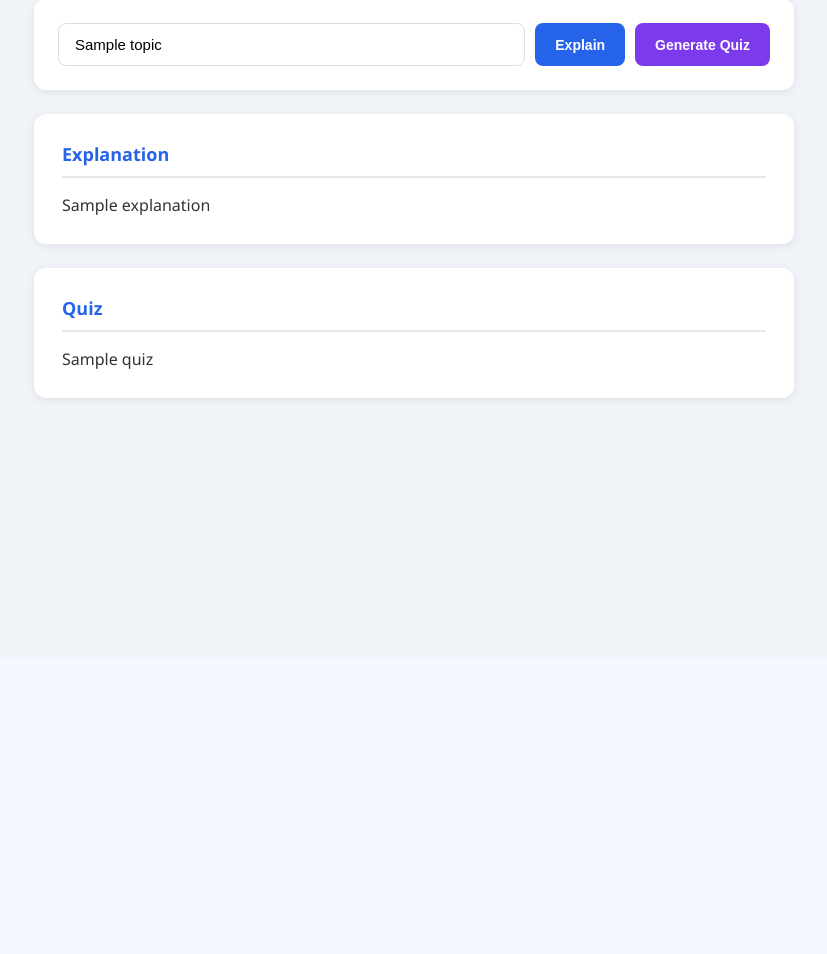
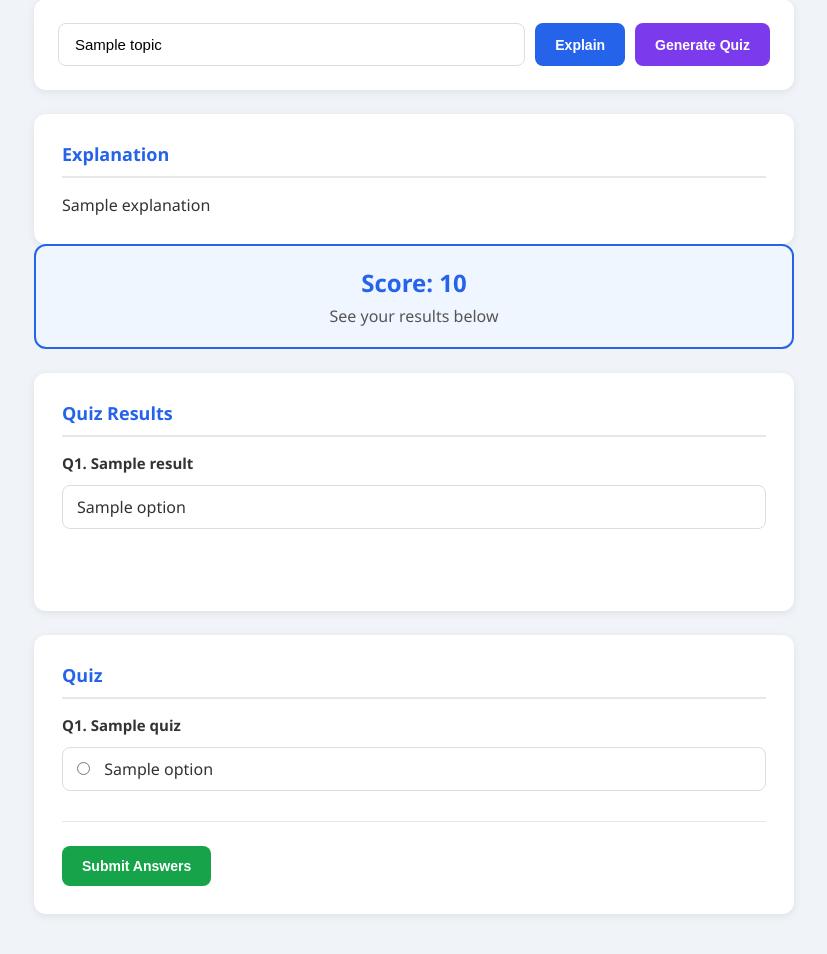
Before and after one commit to Rajdeep5019/ai-study-assistant, a Flask app: template web_study_assistant/templates/index.html in a window 1280 px wide. Shown: the part 142-1096 px from the top of the page, without its empty margins (226-1053 px from the left). Before the commit the page ends 544 px from the top, so only its background shows below. Run offline with Flask 3, Linux system fonts and the light colour scheme; the template is opened without the code that fills it: most values are stand-ins (such as "Sample title", 1, 10 or a date in 2020).

Commit message:
Fix radio button validation issue

````diff
--- a/web_study_assistant/app.py
+++ b/web_study_assistant/app.py
@@ -1,4 +1,5 @@
 import re
+import json
 from flask import Flask, render_template, request
 from groq import Groq
 import os
@@ -29,26 +30,67 @@ def generate_quiz(topic):
     response = client.chat.completions.create(
         model="llama-3.3-70b-versatile",
         messages=[
-            {"role": "system", "content": "You are a quiz generator. Generate exactly 3 multiple choice questions with 4 options each. At the end clearly write the correct answers."},
-            {"role": "user", "content": f"Generate a quiz on this topic: {topic}"}
+            {"role": "system", "content": """You are a quiz generator. Return ONLY a JSON array with exactly 3 questions. No extra text before or after. Format:
+[
+  {
+    "question": "question text",
+    "options": ["option A", "option B", "option C", "option D"],
+    "answer": "option A"
+  }
+]"""},
+            {"role": "user", "content": f"Generate a quiz on: {topic}"}
         ]
     )
     result = response.choices[0].message.content
-    return convert_markdown(result)
+    result = result.strip()
+    if result.startswith("```"):
+        result = result.split("```")[1]
+        if result.startswith("json"):
+            result = result[4:]
+    return json.loads(result)
 
 @app.route("/", methods=["GET", "POST"])
 def index():
     explanation = None
     quiz = None
     topic = None
+    score = None
+    results = None
+
     if request.method == "POST":
         topic = request.form.get("topic")
         action = request.form.get("action")
+
         if action == "explain":
             explanation = explain_topic(topic)
+
         elif action == "quiz":
             quiz = generate_quiz(topic)
-    return render_template("index.html", explanation=explanation, quiz=quiz, topic=topic)
+
+        elif action == "submit_quiz":
+            quiz_data = json.loads(request.form.get("quiz_data"))
+            correct = 0
+            results = []
+            for i, q in enumerate(quiz_data):
+                user_answer = request.form.get(f"q{i}")
+                is_correct = user_answer == q["answer"]
+                if is_correct:
+                    correct += 1
+                results.append({
+                    "question": q["question"],
+                    "options": q["options"],
+                    "correct_answer": q["answer"],
+                    "user_answer": user_answer,
+                    "is_correct": is_correct
+                })
+            score = f"{correct}/{len(quiz_data)}"
+
+    return render_template("index.html",
+                         explanation=explanation,
+                         quiz=quiz,
+                         topic=topic,
+                         score=score,
+                         results=results)
 
 if __name__ == "__main__":
     app.run(debug=False, host="0.0.0.0", port=int(os.environ.get("PORT", 5000)))
--- a/web_study_assistant/templates/index.html
+++ b/web_study_assistant/templates/index.html
@@ -4,84 +4,35 @@
     <title>AI Study Assistant</title>
     <style>
         * { margin: 0; padding: 0; box-sizing: border-box; }
-
-        body {
-            font-family: 'Segoe UI', sans-serif;
-            background: #f0f4f8;
-            color: #333;
-        }
-
-        header {
-            background: #2563eb;
-            color: white;
-            padding: 20px 40px;
-        }
-
+        body { font-family: 'Segoe UI', sans-serif; background: #f0f4f8; color: #333; }
+        header { background: #2563eb; color: white; padding: 20px 40px; }
         header h1 { font-size: 28px; }
         header p { font-size: 14px; opacity: 0.8; margin-top: 4px; }
-
-        .container {
-            max-width: 800px;
-            margin: 40px auto;
-            padding: 0 20px;
-        }
-
-        .search-box {
-            background: white;
-            padding: 24px;
-            border-radius: 12px;
-            box-shadow: 0 2px 8px rgba(0,0,0,0.08);
-            display: flex;
-            gap: 10px;
-        }
-
-        .search-box input {
-            flex: 1;
-            padding: 12px 16px;
-            border: 1px solid #ddd;
-            border-radius: 8px;
-            font-size: 15px;
-            outline: none;
-        }
-
+        .container { max-width: 800px; margin: 40px auto; padding: 0 20px; }
+        .search-box { background: white; padding: 24px; border-radius: 12px; box-shadow: 0 2px 8px rgba(0,0,0,0.08); display: flex; gap: 10px; }
+        .search-box input { flex: 1; padding: 12px 16px; border: 1px solid #ddd; border-radius: 8px; font-size: 15px; outline: none; }
         .search-box input:focus { border-color: #2563eb; }
-
-        .btn {
-            padding: 12px 20px;
-            border: none;
-            border-radius: 8px;
-            font-size: 14px;
-            font-weight: 600;
-            cursor: pointer;
-        }
-
+        .btn { padding: 12px 20px; border: none; border-radius: 8px; font-size: 14px; font-weight: 600; cursor: pointer; }
         .btn-primary { background: #2563eb; color: white; }
         .btn-secondary { background: #7c3aed; color: white; }
+        .btn-success { background: #16a34a; color: white; }
         .btn:hover { opacity: 0.9; }
-
-        .result {
-            background: white;
-            padding: 28px;
-            border-radius: 12px;
-            box-shadow: 0 2px 8px rgba(0,0,0,0.08);
-            margin-top: 24px;
-        }
-
-        .result h2 {
-            font-size: 18px;
-            color: #2563eb;
-            margin-bottom: 16px;
-            padding-bottom: 10px;
-            border-bottom: 2px solid #e5e7eb;
-        }
-
-        .result p { line-height: 1.7; }
-        .result ul, .result ol { padding-left: 20px; line-height: 1.9; }
-        .result strong { color: #1e40af; }
+        .result { background: white; padding: 28px; border-radius: 12px; box-shadow: 0 2px 8px rgba(0,0,0,0.08); margin-top: 24px; }
+        .result h2 { font-size: 18px; color: #2563eb; margin-bottom: 16px; padding-bottom: 10px; border-bottom: 2px solid #e5e7eb; }
+        .question-block { margin-bottom: 24px; padding-bottom: 24px; border-bottom: 1px solid #e5e7eb; }
+        .question-block:last-child { border-bottom: none; }
+        .question-text { font-weight: 600; margin-bottom: 12px; font-size: 15px; }
+        .option { display: block; padding: 10px 14px; margin: 6px 0; border-radius: 8px; cursor: pointer; border: 1px solid #ddd; transition: background 0.2s; }
+        .option:hover { background: #eff6ff; }
+        .option input { margin-right: 10px; }
+        .correct { background: #dcfce7; border-color: #16a34a; color: #15803d; }
+        .wrong { background: #fee2e2; border-color: #dc2626; color: #dc2626; }
+        .score-box { background: #eff6ff; border: 2px solid #2563eb; border-radius: 12px; padding: 20px; text-align: center; margin-bottom: 20px; }
+        .score-box h2 { color: #2563eb; font-size: 24px; }
+        .score-box p { color: #555; margin-top: 6px; }
     </style>
 </head>
 <body>
-
     <header>
         <h1>AI Study Assistant</h1>
         <p>Enter any topic to get an explanation or quiz</p>
@@ -104,13 +55,54 @@
         </div>
         {% endif %}
 
-        {% if quiz %}
-        <div class="result">
-            <h2>Quiz</h2>
-            {{ quiz | safe }}
+        {% if score %}
+        <div class="score-box">
+            <h2>Score: {{ score }}</h2>
+            <p>See your results below</p>
         </div>
         {% endif %}
+
+        {% if results %}
+        <div class="result">
+            <h2>Quiz Results</h2>
+            {% for r in results %}
+            <div class="question-block">
+                <div class="question-text">Q{{ loop.index }}. {{ r.question }}</div>
+                {% for option in r.options %}
+                <div class="option {% if option == r.correct_answer %}correct{% elif option == r.user_answer %}wrong{% endif %}">
+                    {{ option }}
+                    {% if option == r.correct_answer %} ✓{% endif %}
+                    {% if option == r.user_answer and not r.is_correct %} ✗{% endif %}
+                </div>
+                {% endfor %}
+            </div>
+            {% endfor %}
+        </div>
+        {% endif %}
+
+        {% if quiz %}
+<div class="result">
+    <h2>Quiz</h2>
+    <form method="POST">
+        <input type="hidden" name="action" value="submit_quiz">
+        <input type="hidden" name="topic" value="{{ topic }}">
+        <input type="hidden" name="quiz_data" value="{{ quiz | tojson | forceescape }}">
+        {% for q in quiz %}
+        <div class="question-block">
+            <div class="question-text">Q{{ loop.index }}. {{ q.question }}</div>
+            {% set outer_index = loop.index0 %}
+            {% for option in q.options %}
+            <label class="option">
+                <input type="radio" name="q{{ outer_index }}" value="{{ option }}">
+                {{ option }}
+            </label>
+            {% endfor %}
+        </div>
+        {% endfor %}
+        <button class="btn btn-success" type="submit">Submit Answers</button>
+    </form>
+</div>
+{% endif %}
     </div>
-
 </body>
 </html>
````
